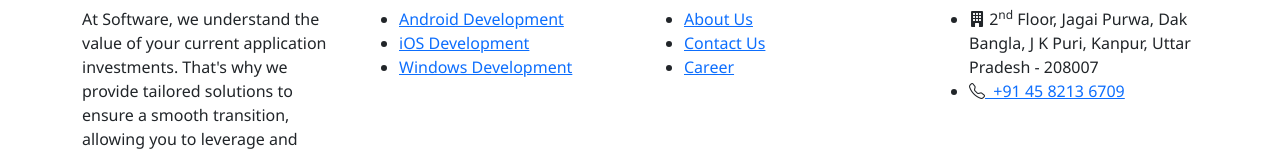
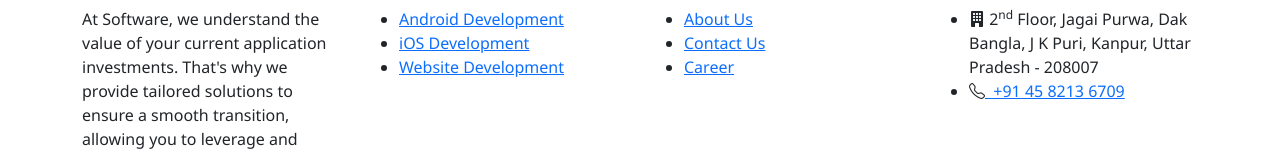
Before and after one commit to jayprakashcs12/soft-tech, a React (Create React App) app: page /terms-consitions in a window 1280 px wide. Shown: the part 1053-1204 px from the top of the page. Built offline with nearby package versions, Linux system fonts and the light colour scheme.

Commit message:
Update Footer.jsx

```diff
--- a/src/components/common/Footer.jsx
+++ b/src/components/common/Footer.jsx
@@ -27,7 +27,7 @@ const Footer = () => {
                                     <Link className='footer-link' to="/ios-development">iOS Development</Link>
                                 </li>
                                 <li className='footer-order'>
-                                    <Link className='footer-link' to="/windows-development">Windows Development</Link>
+                                    <Link className='footer-link' to="/website-development">Website Development</Link>
                                 </li>
                             </ul>
                         </Col>
```
